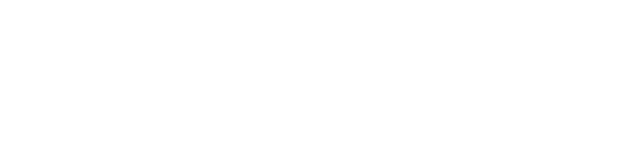
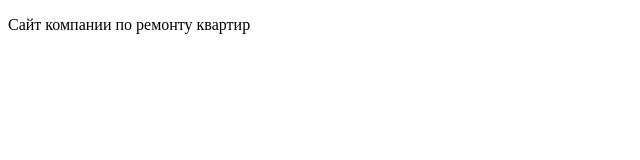
Before and after one commit to petermalinovskiy/repair-design, a plain HTML site: page index.html in a window 1280 px wide. Shown: the whole page, without its empty margins (0-640 px from the left). Drawn offline with Linux system fonts and the light colour scheme.

Commit message:
adding paragraph

```diff
--- a/index.html
+++ b/index.html
@@ -7,5 +7,7 @@
 </head>
 <body>
 
+  <p>Сайт компании по ремонту квартир</p>
+
 </body>
 </html>
```
